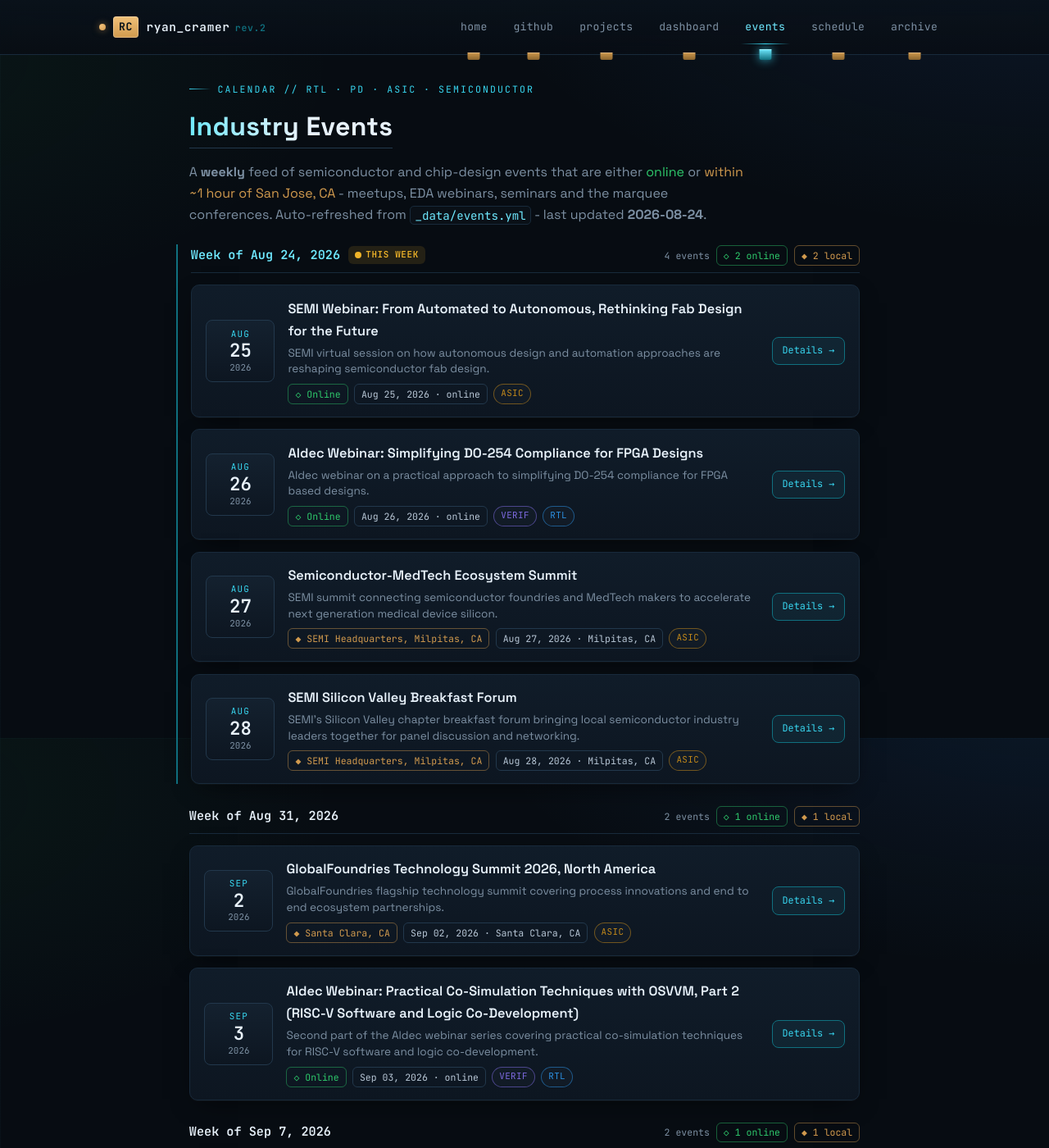
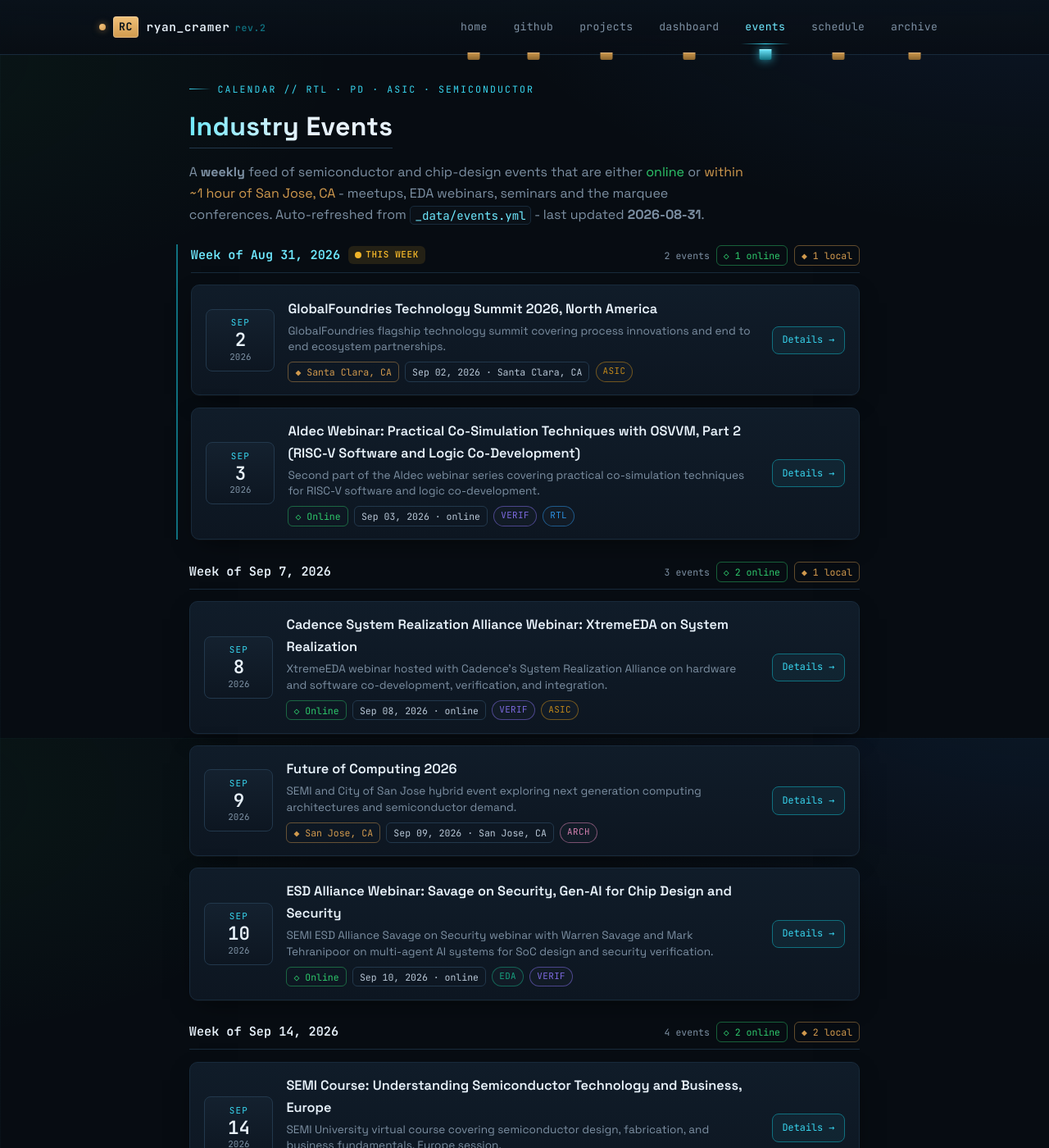
Before and after one commit to ryancramuh/ryancramuh.github.io, a Jekyll site: the page built from events.html, in a window 1280 px wide and 1400 px high. Shown: the whole window at 82% size. Built offline with Jekyll 4.4.1, drawn with Linux system fonts in a browser that asks for light colours; some of the changed text lies outside the part shown.

Commit message:
chore(events): weekly automated refresh

```diff
--- a/_data/events.yml
+++ b/_data/events.yml
@@ -23,60 +23,11 @@
 #   tags [rtl,pd,asic,verif,arch,eda,papers], tentative (optional bool).
 # =============================================================================
 
-refreshed: "2026-08-24"
-this_week: "2026-08-24"
+refreshed: "2026-08-31"
+this_week: "2026-08-31"
 
 events:
-  # --- Week of Aug 24, 2026  (current) ------------
-  - name: 'SEMI Webinar: From Automated to Autonomous, Rethinking Fab Design for the Future'
-    date: '2026-08-25'
-    week_of: '2026-08-24'
-    date_display: Aug 25, 2026 · online
-    mode: online
-    location: Online
-    url: https://www.semi.org/en/expositions-events/calendar
-    desc: SEMI virtual session on how autonomous design and automation approaches are reshaping semiconductor
-      fab design.
-    tags:
-    - asic
-
-  - name: 'Aldec Webinar: Simplifying DO-254 Compliance for FPGA Designs'
-    date: '2026-08-26'
-    week_of: '2026-08-24'
-    date_display: Aug 26, 2026 · online
-    mode: online
-    location: Online
-    url: https://www.aldec.com/en/support/training/webinars
-    desc: Aldec webinar on a practical approach to simplifying DO-254 compliance for FPGA based designs.
-    tags:
-    - verif
-    - rtl
-
-  - name: Semiconductor-MedTech Ecosystem Summit
-    date: '2026-08-27'
-    week_of: '2026-08-24'
-    date_display: Aug 27, 2026 · Milpitas, CA
-    mode: local
-    location: SEMI Headquarters, Milpitas, CA
-    url: https://www.semi.org/en/event/semiconductor-medtech-ecosystem-summit
-    desc: SEMI summit connecting semiconductor foundries and MedTech makers to accelerate next generation
-      medical device silicon.
-    tags:
-    - asic
-
-  - name: SEMI Silicon Valley Breakfast Forum
-    date: '2026-08-28'
-    week_of: '2026-08-24'
-    date_display: Aug 28, 2026 · Milpitas, CA
-    mode: local
-    location: SEMI Headquarters, Milpitas, CA
-    url: https://www.semi.org/en/event/silicon-valley-breakfast-forum
-    desc: SEMI's Silicon Valley chapter breakfast forum bringing local semiconductor industry leaders together
-      for panel discussion and networking.
-    tags:
-    - asic
-
-  # --- Week of Aug 31, 2026 ------------
+  # --- Week of Aug 31, 2026  (current) ------------
   - name: GlobalFoundries Technology Summit 2026, North America
     date: '2026-09-02'
     week_of: '2026-08-31'
@@ -104,6 +55,19 @@ events:
     - rtl
 
   # --- Week of Sep 07, 2026 ------------
+  - name: 'Cadence System Realization Alliance Webinar: XtremeEDA on System Realization'
+    date: '2026-09-08'
+    week_of: '2026-09-07'
+    date_display: Sep 08, 2026 · online
+    mode: online
+    location: Online
+    url: https://community.cadence.com/cadence_technology_forums/f/hardware-software-co-development-verification-and-integration/16719/webinar-by-xtremeeda-on-system-realization-on-september-8th
+    desc: XtremeEDA webinar hosted with Cadence's System Realization Alliance on hardware and software co-development,
+      verification, and integration.
+    tags:
+    - verif
+    - asic
+
   - name: Future of Computing 2026
     date: '2026-09-09'
     week_of: '2026-09-07'
@@ -165,6 +129,18 @@ events:
       ship faster.
     tags:
     - verif
+    - asic
+
+  - name: JEDEC Automotive Electronics Forum
+    date: '2026-09-17'
+    week_of: '2026-09-14'
+    date_display: Sep 17, 2026 · Santa Clara, CA
+    mode: local
+    location: Keysight/Agilent Campus, Santa Clara, CA
+    url: https://www.jedec.org/auto-agenda-2026
+    desc: JEDEC forum on automotive electronics covering ADAS, AI, and next generation memory with OEMs
+      and chipmakers.
+    tags:
     - asic
 
   # --- Week of Sep 21, 2026 ------------
@@ -232,6 +208,20 @@ events:
     tags:
     - verif
 
+  # --- Week of Sep 28, 2026 ------------
+  - name: 'SEMI Webinar: Scaling Smarter Maintenance in Semiconductor Facilities with AI Agents'
+    date: '2026-09-30'
+    week_of: '2026-09-28'
+    date_display: Sep 30, 2026 · online
+    mode: online
+    location: Online
+    url: https://www.semi.org/en/expositions-events/calendar
+    desc: SEMI virtual session on agentic AI approaches for scaling predictive and smart maintenance across
+      semiconductor fabs.
+    tags:
+    - asic
+    tentative: true
+
   # --- Week of Oct 05, 2026 ------------
   - name: Verification and Semiconductor Futures Conference, San Jose
     date: '2026-10-08'
@@ -239,7 +229,7 @@ events:
     date_display: Oct 08, 2026 · Milpitas, CA
     mode: local
     location: Sonesta San Jose, Milpitas, CA
-    url: https://www.tessolve.com/verification-futures/
+    url: https://www.tessolve.com/verification-futures/vf2026-san-jose
     desc: Verification and Semiconductor Futures conference covering formal methods, CPU and RISC-V verification,
       and AI in design verification, with an online option.
     tags:
@@ -248,6 +238,18 @@ events:
     - arch
 
   # --- Week of Oct 12, 2026 ------------
+  - name: OCP Global Summit 2026
+    date: '2026-10-12'
+    week_of: '2026-10-12'
+    date_display: Oct 12, 2026 · San Jose, CA
+    mode: local
+    location: San Jose McEnery Convention Center, San Jose, CA
+    url: https://www.opencompute.org/summit/global-summit
+    desc: Open Compute Project's annual summit on open source hardware, rack scale infrastructure, and silicon
+      for AI data centers.
+    tags:
+    - arch
+
   - name: SEMICON West 2026
     date: '2026-10-13'
     week_of: '2026-10-12'
@@ -274,3 +276,4 @@ events:
     tags:
     - verif
     - eda
+    tentative: true
```
